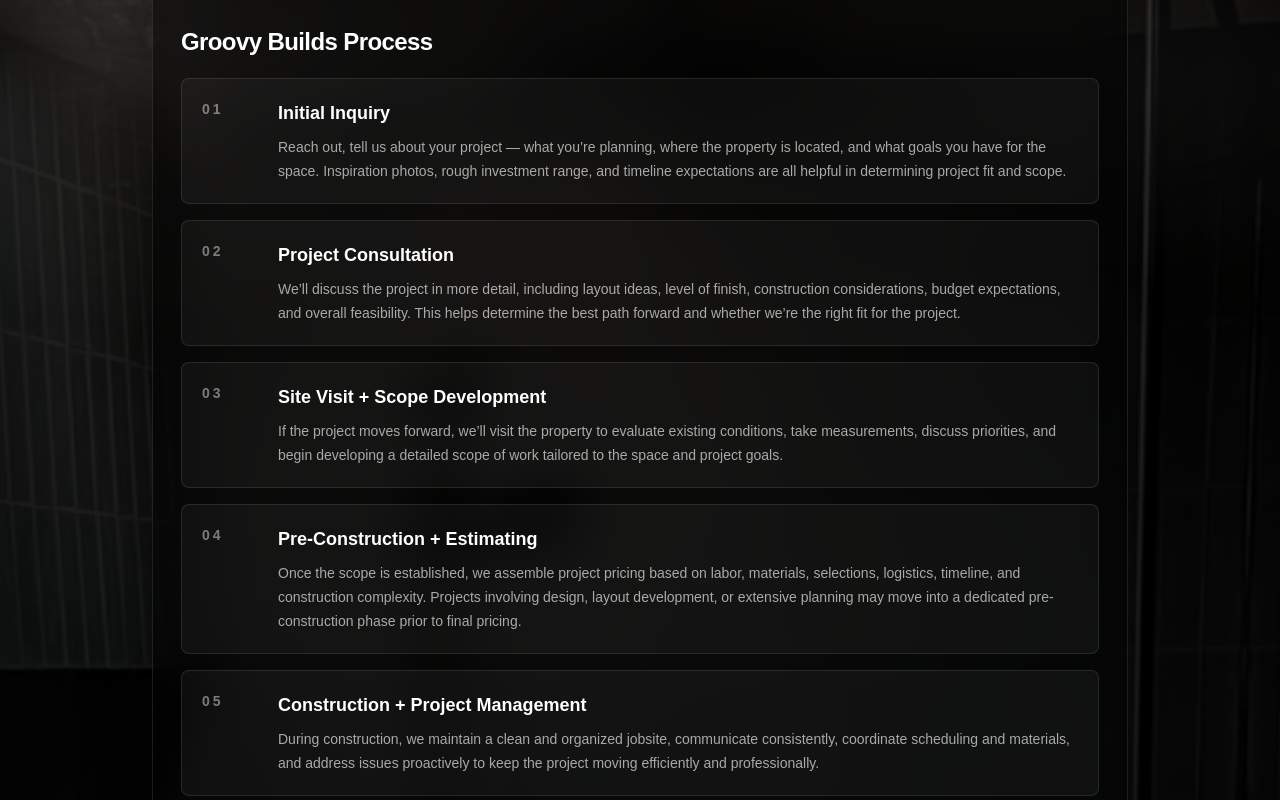
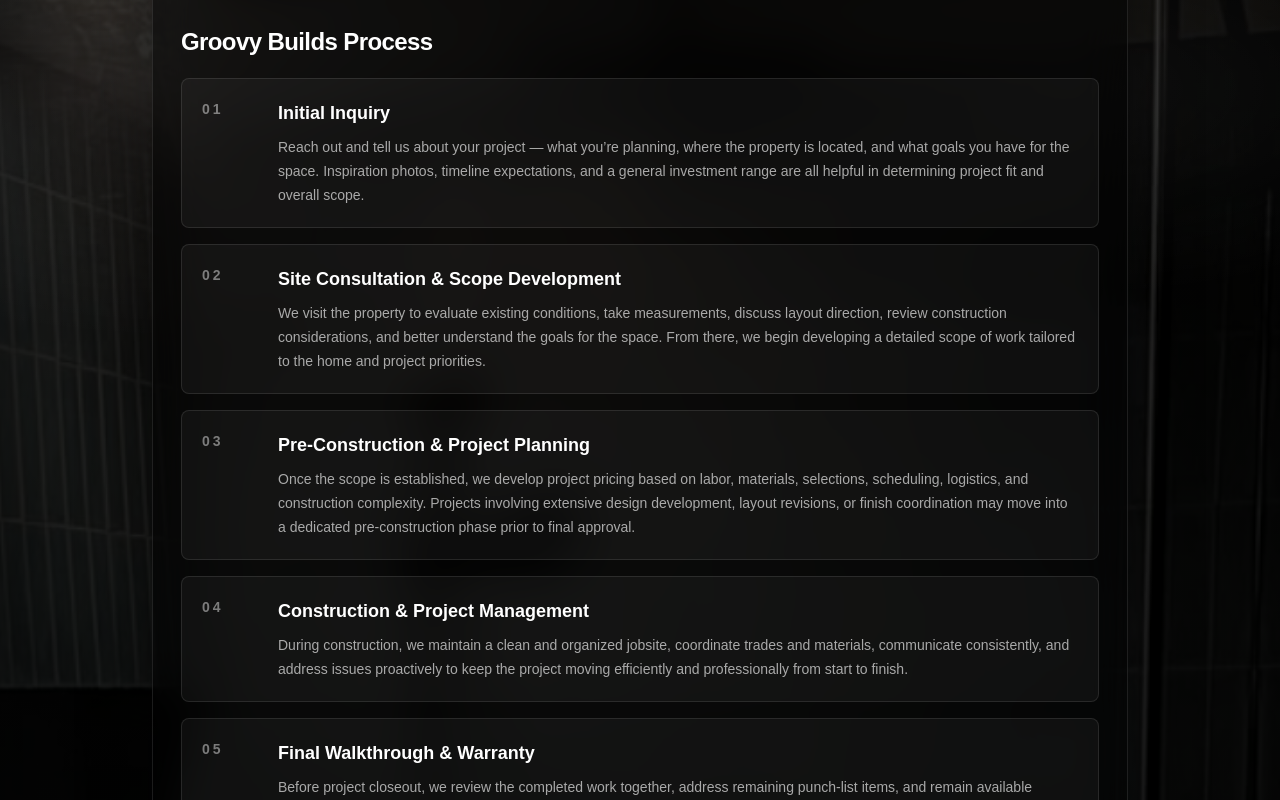
Before and after one commit to groovybuilds/website, a Next.js app: page /faq in a window 1280 px wide. Shown: the part 520-1320 px from the top of the page. Built offline with nearby package versions, Linux system fonts and the light colour scheme.

Commit message:
Update FAQ process steps

```diff
--- a/app/faq/page.tsx
+++ b/app/faq/page.tsx
@@ -5,23 +5,23 @@
 const processSteps = [
   {
     title: "Initial Inquiry",
-    body: "Reach out, tell us about your project — what you’re planning, where the property is located, and what goals you have for the space. Inspiration photos, rough investment range, and timeline expectations are all helpful in determining project fit and scope.",
+    body: "Reach out and tell us about your project — what you’re planning, where the property is located, and what goals you have for the space. Inspiration photos, timeline expectations, and a general investment range are all helpful in determining project fit and overall scope.",
   },
   {
-    title: "Project Consultation",
-    body: "We’ll discuss the project in more detail, including layout ideas, level of finish, construction considerations, budget expectations, and overall feasibility. This helps determine the best path forward and whether we’re the right fit for the project.",
+    title: "Site Consultation & Scope Development",
+    body: "We visit the property to evaluate existing conditions, take measurements, discuss layout direction, review construction considerations, and better understand the goals for the space. From there, we begin developing a detailed scope of work tailored to the home and project priorities.",
   },
   {
-    title: "Site Visit + Scope Development",
-    body: "If the project moves forward, we’ll visit the property to evaluate existing conditions, take measurements, discuss priorities, and begin developing a detailed scope of work tailored to the space and project goals.",
+    title: "Pre-Construction & Project Planning",
+    body: "Once the scope is established, we develop project pricing based on labor, materials, selections, scheduling, logistics, and construction complexity. Projects involving extensive design development, layout revisions, or finish coordination may move into a dedicated pre-construction phase prior to final approval.",
   },
   {
-    title: "Pre-Construction + Estimating",
-    body: "Once the scope is established, we assemble project pricing based on labor, materials, selections, logistics, timeline, and construction complexity. Projects involving design, layout development, or extensive planning may move into a dedicated pre-construction phase prior to final pricing.",
+    title: "Construction & Project Management",
+    body: "During construction, we maintain a clean and organized jobsite, coordinate trades and materials, communicate consistently, and address issues proactively to keep the project moving efficiently and professionally from start to finish.",
   },
   {
-    title: "Construction + Project Management",
-    body: "During construction, we maintain a clean and organized jobsite, communicate consistently, coordinate scheduling and materials, and address issues proactively to keep the project moving efficiently and professionally.",
+    title: "Final Walkthrough & Warranty",
+    body: "Before project closeout, we review the completed work together, address remaining punch-list items, and remain available afterward should anything require attention.",
   },
 ];
 
```
